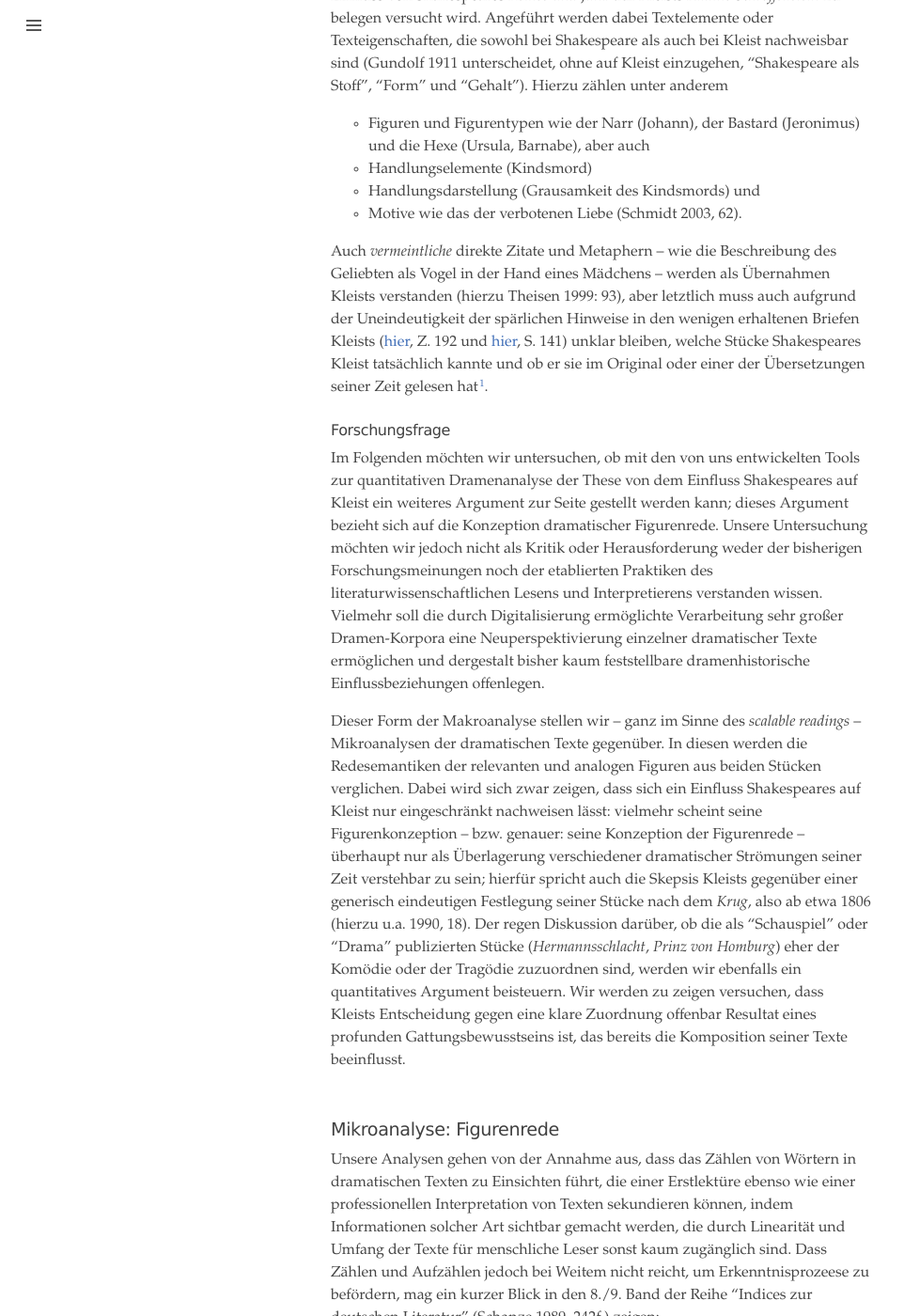
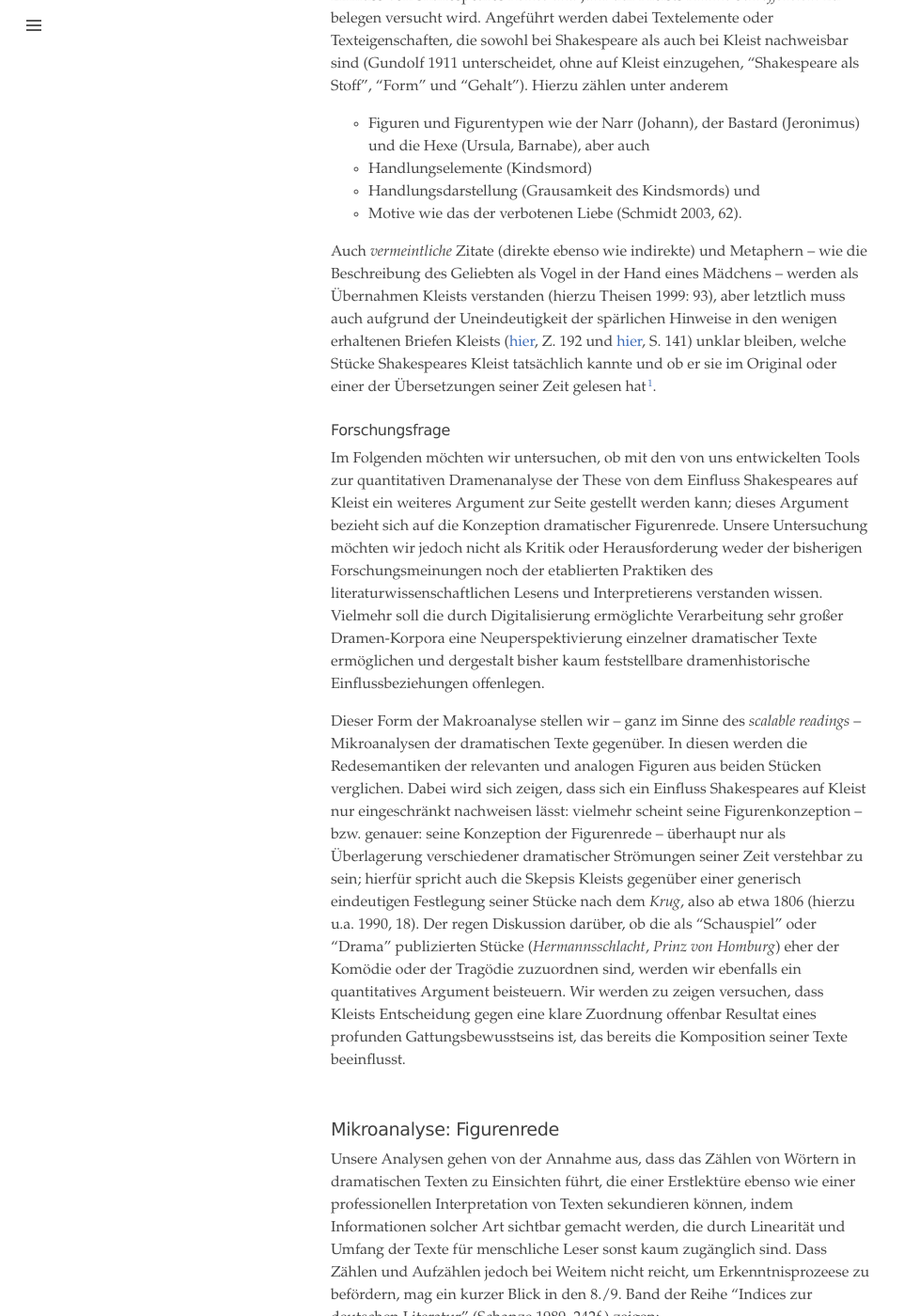
Before and after one commit to quadrama/quadrama.github.io, a Jekyll site: the page built from _posts/2016-10-07-ottokar-capulet.md, in a window 1280 px wide and 1400 px high, scrolled down 1337 px. Shown: the whole window at 94% size, without its empty margins (0-962 px from the left). Built offline with Jekyll 4.4.1, drawn with Linux system fonts in a browser that asks for light colours; nearby versions of some CDN libraries; library files that are not in the unit come from our copies; some of the changed text lies outside the part shown.

Commit message:
Update 2016-10-07-ottokar-capulet.md

```diff
--- a/_posts/2016-10-07-ottokar-capulet.md
+++ b/_posts/2016-10-07-ottokar-capulet.md
@@ -38,7 +38,7 @@ Die literaturwissenschaftliche Forschung hat im Anschluss an die Bemühungen von
 - Handlungsdarstellung (Grausamkeit des Kindsmords) und
 - Motive wie das der verbotenen Liebe (Schmidt 2003, 62).
 
-Auch *vermeintliche* direkte Zitate und Metaphern -- wie die Beschreibung des Geliebten als Vogel in der Hand eines Mädchens -- werden als Übernahmen Kleists verstanden (hierzu Theisen 1999: 93), aber letztlich muss auch aufgrund der Uneindeutigkeit der spärlichen Hinweise in den wenigen erhaltenen Briefen Kleists ([hier](http://kleist-digital.de/brief?id=letters/b_027.xml#shakespeare), Z. 192 und [hier](http://kleist-digital.de/brief?id=letters/b_092.xml#shakespeare), S. 141) unklar bleiben, welche Stücke Shakespeares Kleist tatsächlich kannte und ob er sie im Original oder einer der Übersetzungen seiner Zeit gelesen hat[^fn1].
+Auch *vermeintliche* Zitate (direkte ebenso wie indirekte) und Metaphern -- wie die Beschreibung des Geliebten als Vogel in der Hand eines Mädchens -- werden als Übernahmen Kleists verstanden (hierzu Theisen 1999: 93), aber letztlich muss auch aufgrund der Uneindeutigkeit der spärlichen Hinweise in den wenigen erhaltenen Briefen Kleists ([hier](http://kleist-digital.de/brief?id=letters/b_027.xml#shakespeare), Z. 192 und [hier](http://kleist-digital.de/brief?id=letters/b_092.xml#shakespeare), S. 141) unklar bleiben, welche Stücke Shakespeares Kleist tatsächlich kannte und ob er sie im Original oder einer der Übersetzungen seiner Zeit gelesen hat[^fn1].
 
 [^fn1]: Am prominentesten waren die von Wieland aus den 1760ern, die von Eschenburg aus den 1770ern und die in den 1790ern begonnenen von Schlegel/Tieck; siehe hierzu u.a. Schabert (2009), S. 821-842.
 
@@ -47,7 +47,7 @@ Auch *vermeintliche* direkte Zitate und Metaphern -- wie die Beschreibung des Ge
 Im Folgenden möchten wir untersuchen, ob mit den von uns entwickelten Tools zur quantitativen Dramenanalyse der These von dem Einfluss Shakespeares auf Kleist ein weiteres Argument zur Seite gestellt werden kann; dieses Argument bezieht sich auf die Konzeption dramatischer Figurenrede. Unsere Untersuchung möchten wir jedoch nicht als Kritik oder Herausforderung weder der bisherigen Forschungsmeinungen noch der etablierten Praktiken des literaturwissenschaftlichen Lesens und Interpretierens verstanden wissen. Vielmehr soll die durch Digitalisierung ermöglichte Verarbeitung sehr großer Dramen-Korpora eine Neuperspektivierung einzelner dramatischer Texte ermöglichen und dergestalt bisher kaum feststellbare dramenhistorische Einflussbeziehungen offenlegen.
 
 Dieser Form der Makroanalyse stellen wir -- ganz im Sinne des *scalable readings* -- Mikroanalysen der dramatischen Texte gegenüber. In diesen werden die Redesemantiken der relevanten und analogen Figuren aus beiden Stücken verglichen.
-Dabei wird sich zwar zeigen, dass sich ein Einfluss Shakespeares auf Kleist nur eingeschränkt nachweisen lässt: vielmehr scheint seine Figurenkonzeption -- bzw. genauer: seine Konzeption der Figurenrede -- überhaupt nur als Überlagerung verschiedener dramatischer Strömungen seiner Zeit verstehbar zu sein; hierfür spricht auch die Skepsis Kleists gegenüber einer generisch eindeutigen Festlegung seiner Stücke nach dem *Krug*, also ab etwa 1806 (hierzu u.a. 1990, 18). Der regen Diskussion darüber, ob die als "Schauspiel" oder "Drama" publizierten Stücke (*Hermannsschlacht*, *Prinz von Homburg*) eher der Komödie oder der Tragödie zuzuordnen sind, werden wir ebenfalls ein quantitatives Argument beisteuern. Wir werden zu zeigen versuchen, dass Kleists Entscheidung gegen eine klare Zuordnung offenbar Resultat eines profunden Gattungsbewusstseins ist, das bereits die Komposition seiner Texte beeinflusst.
+Dabei wird sich zeigen, dass sich ein Einfluss Shakespeares auf Kleist nur eingeschränkt nachweisen lässt: vielmehr scheint seine Figurenkonzeption -- bzw. genauer: seine Konzeption der Figurenrede -- überhaupt nur als Überlagerung verschiedener dramatischer Strömungen seiner Zeit verstehbar zu sein; hierfür spricht auch die Skepsis Kleists gegenüber einer generisch eindeutigen Festlegung seiner Stücke nach dem *Krug*, also ab etwa 1806 (hierzu u.a. 1990, 18). Der regen Diskussion darüber, ob die als "Schauspiel" oder "Drama" publizierten Stücke (*Hermannsschlacht*, *Prinz von Homburg*) eher der Komödie oder der Tragödie zuzuordnen sind, werden wir ebenfalls ein quantitatives Argument beisteuern. Wir werden zu zeigen versuchen, dass Kleists Entscheidung gegen eine klare Zuordnung offenbar Resultat eines profunden Gattungsbewusstseins ist, das bereits die Komposition seiner Texte beeinflusst.
 
 ## Mikroanalyse: Figurenrede
 
@@ -89,7 +89,7 @@ Im Folgenden verwenden wir für die Visualisierung der Verteilung des Merkmals "
 
 <div class="figure" id="utterance-length-variation-vndf0">
   <div>bla</div>
-  <p class="caption">Variation der Äußerungslänge bei <span class="qd_title">Romeo und Julia</span> (Übersetzung: Schlegel)</p>
+  <p class="caption">Variation der Äußerungslänge bei <span class="qd_title">Romeo und Julia</span> (Ü: Schlegel)</p>
 </div>
 
 
@@ -174,7 +174,7 @@ Aktiviert man in der obigen Abbildung einmal diejenigen Figuren, die für bestim
 
 #### Zeitgenössische Einflüsse auf Kleist
 
-Die überlieferten Briefe Kleists lassen die Annahme zu, dass ihr Schreiber die zeitgenössische Dramenproduktion durchaus verfolgte und daher muss diese auch als möglicher Einfluss der *Familie Schroffenstein* berücksichtigt werden. So wurde Kleist immer wieder im Einflussbereich Schillers gelesen -- bishin zur "Zwangsfixierung" bei der Konzeption der Familie *Schroffenstein* (Reinhardt 1988/89,204). Wir haben uns entschieden, Vergleichsanalysen anhand der Stücke des Genres *Bürgerliches Trauerspiel* und denen der Strömung *Sturm und Drang* durchzuführen. Die folgenden Abbildungen zeigen jeweils drei Stücke aus den Vergleichsgruppen, jeweils durch ein Drama Schillers und anderer Autoren vertreten:
+Die überlieferten Briefe Kleists lassen die Annahme zu, dass ihr Schreiber die zeitgenössische Dramenproduktion durchaus verfolgte und daher muss diese auch als möglicher Einfluss der *Familie Schroffenstein* berücksichtigt werden. So wurde Kleist immer wieder im Einflussbereich Schillers gelesen -- bishin zur "Zwangsfixierung" bei der Konzeption der *Familie Schroffenstein* (Reinhardt 1988/89,204). Wir haben uns entschieden, Vergleichsanalysen anhand der Stücke des Genres *Bürgerliches Trauerspiel* und denen der Strömung *Sturm und Drang* durchzuführen. Die folgenden Abbildungen zeigen jeweils drei Stücke aus den Vergleichsgruppen, jeweils durch ein Drama Schillers und anderer Autoren vertreten:
 <div class="figure">
   <a href="{{ site.url }}/assets/2016-10-07-ottokar-capulet/BuergerlTrauerspiel.png">
   <img width="600" src="{{ site.url }}/assets/2016-10-07-ottokar-capulet/BuergerlTrauerspiel.png" /></a>
```
Also changed, not shown: other parts of _posts/2016-10-07-ottokar-capulet.md (+2 -2 lines).
